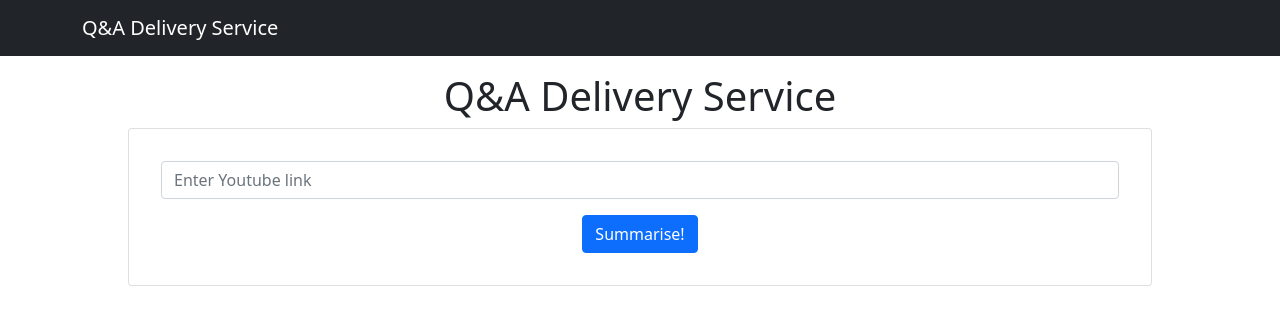
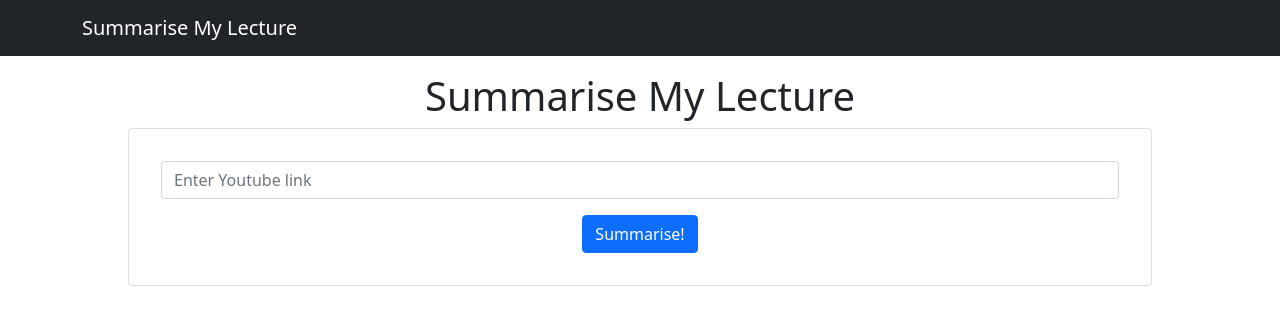
Before and after one commit to adaluong/summarise-my-lecture-hackathon, a React (Create React App) app: page / in a window 1280 px wide. Shown: the top 324 px of the page. Built offline with nearby package versions, Linux system fonts and the light colour scheme.

Commit message:
name change

```diff
--- a/public/index.html
+++ b/public/index.html
@@ -24,7 +24,7 @@
       work correctly both with client-side routing and a non-root public URL.
       Learn how to configure a non-root public URL by running `npm run build`.
     -->
-    <title>Q&A Generator</title>
+    <title>Summarise My Lecture</title>
   </head>
   <body>
     <noscript>You need to enable JavaScript to run this app.</noscript>
--- a/src/App.jsx
+++ b/src/App.jsx
@@ -1,5 +1,5 @@
 import './App.css';
-import React, { useEffect, useState } from 'react';
+import React from 'react';
 import { BrowserRouter as Router, Route } from 'react-router-dom';
 import { Link } from 'react-router-dom';
 import Result from './pages/Result';
@@ -12,7 +12,7 @@ const App = () => {
     <Router>
       <Navbar bg="dark" variant="dark">
         <Container>
-          <Navbar.Brand as={Link} to="/">Q&A Delivery Service</Navbar.Brand>
+          <Navbar.Brand as={Link} to="/">Summarise My Lecture</Navbar.Brand>
         </Container>
       </Navbar>
       <Route exact path='/' component={Search} />
--- a/src/pages/Search.jsx
+++ b/src/pages/Search.jsx
@@ -28,7 +28,7 @@ const Search = () => {
   return (
     <div className="Search">
       <h1>
-        Q&A Delivery Service
+        Summarise My Lecture
       </h1>
       <Card className="formCard">
         <Card.Body>
```
